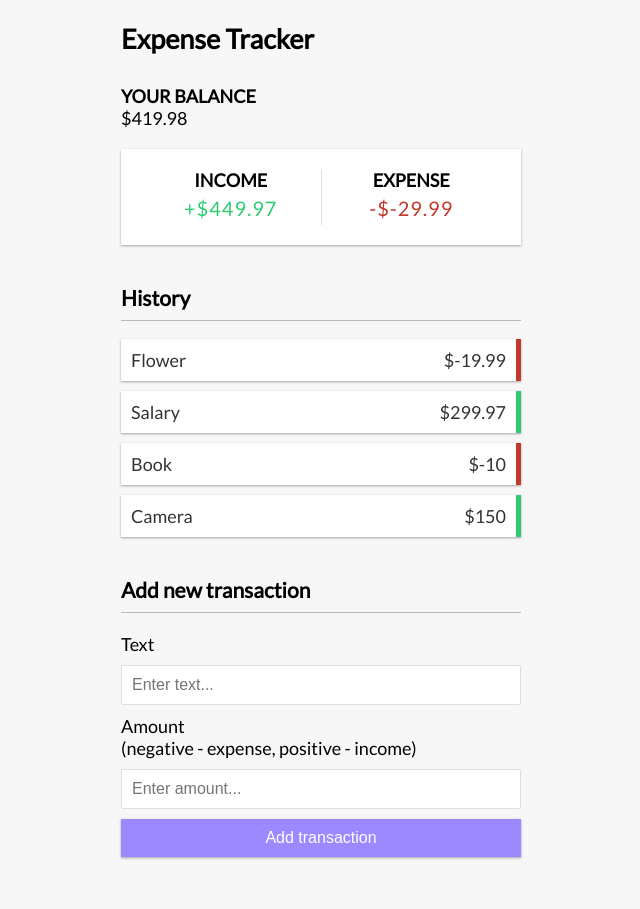
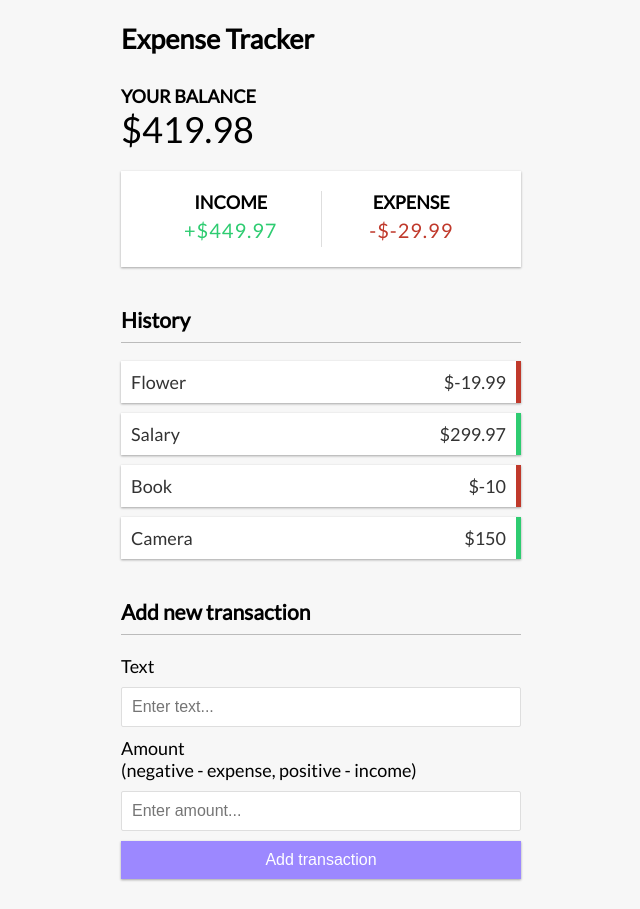
Before and after one commit to PerfekTy/vue-expense-tracker, a Vue app: page / in a window 1280 px wide. Shown: the whole page, without its empty margins (319-959 px from the left). Before the commit the page ends 887 px from the top, so only its background shows below. Built offline with nearby package versions, Linux system fonts and the light colour scheme.

Commit message:
working add expenses and income form

```diff
--- a/package.json
+++ b/package.json
@@ -12,7 +12,8 @@
     "lint": "eslint . --ext .vue,.js,.jsx,.cjs,.mjs,.ts,.tsx,.cts,.mts --fix --ignore-path .gitignore"
   },
   "dependencies": {
-    "vue": "^3.4.15"
+    "vue": "^3.4.15",
+    "vue-toastification": "^2.0.0-rc.5"
   },
   "devDependencies": {
     "@rushstack/eslint-patch": "^1.3.3",
--- a/src/App.vue
+++ b/src/App.vue
@@ -6,7 +6,9 @@ import TransitionList from "./components/TrasactionList.vue";
 import AddTrasaction from "./components/AddTransaction.vue";
 
 import { ref, computed } from "vue";
+import { useToast } from "vue-toastification";
 
+const toast = useToast();
 const transactions = ref([
   { id: 1, text: "Flower", amount: -19.99 },
   { id: 2, text: "Salary", amount: 299.97 },
@@ -15,7 +17,9 @@ const transactions = ref([
 ]);
 
 const total = computed(() =>
-  transactions.value.reduce((acc, transaction) => acc + transaction.amount, 0)
+  transactions.value
+    .reduce((acc, transaction) => acc + transaction.amount, 0)
+    .toFixed(2)
 );
 
 const income = computed(() =>
@@ -31,14 +35,28 @@ const expenses = computed(() =>
     .reduce((acc, transaction) => acc + transaction.amount, 0)
     .toFixed(2)
 );
+
+const handleTransactionSubmitted = (transactionData) => {
+  const { text, amount } = transactionData;
+  transactions.value.push({
+    id: generateUniqueId(),
+    text,
+    amount,
+  });
+  toast.success("Toast added successfully.");
+};
+
+const generateUniqueId = () => {
+  return Math.floor(Math.random() * 1_000_000);
+};
 </script>
 
 <template>
   <HeaderC />
   <div class="container">
-    <Balance :total="total" />
-    <IncomeExpenses :income="income" :expenses="expenses" />
+    <Balance :total="+total" />
+    <IncomeExpenses :income="+income" :expenses="+expenses" />
     <TransitionList :transactions="transactions" />
-    <AddTrasaction />
+    <AddTrasaction @transactionSubmitted="handleTransactionSubmitted" />
   </div>
 </template>
--- a/src/assets/style.css
+++ b/src/assets/style.css
@@ -150,3 +150,7 @@ input[type="number"] {
 .list li:hover .delete-btn {
   opacity: 1;
 }
+
+#balance {
+  font-size: 2em;
+}
--- a/src/components/AddTransaction.vue
+++ b/src/components/AddTransaction.vue
@@ -20,3 +20,29 @@
     <button class="btn">Add transaction</button>
   </form>
 </template>
+
+<script setup>
+import { ref } from "vue";
+import { useToast } from "vue-toastification";
+
+const text = ref("");
+const amount = ref("");
+const toast = useToast();
+const emit = defineEmits(["transactionSubmitted"]);
+
+const onSubmit = () => {
+  if (!text.value || !amount.value) {
+    return toast.error("Both fields must be filled.");
+  }
+
+  const transactionData = {
+    text: text.value,
+    amount: parseFloat(amount.value),
+  };
+
+  emit("transactionSubmitted", transactionData);
+
+  text.value = "";
+  amount.value = "";
+};
+</script>
```
Also changed, not shown: src/main.ts (+6 -3 lines), 1 other file (tests, documents, lock files or other folders).
